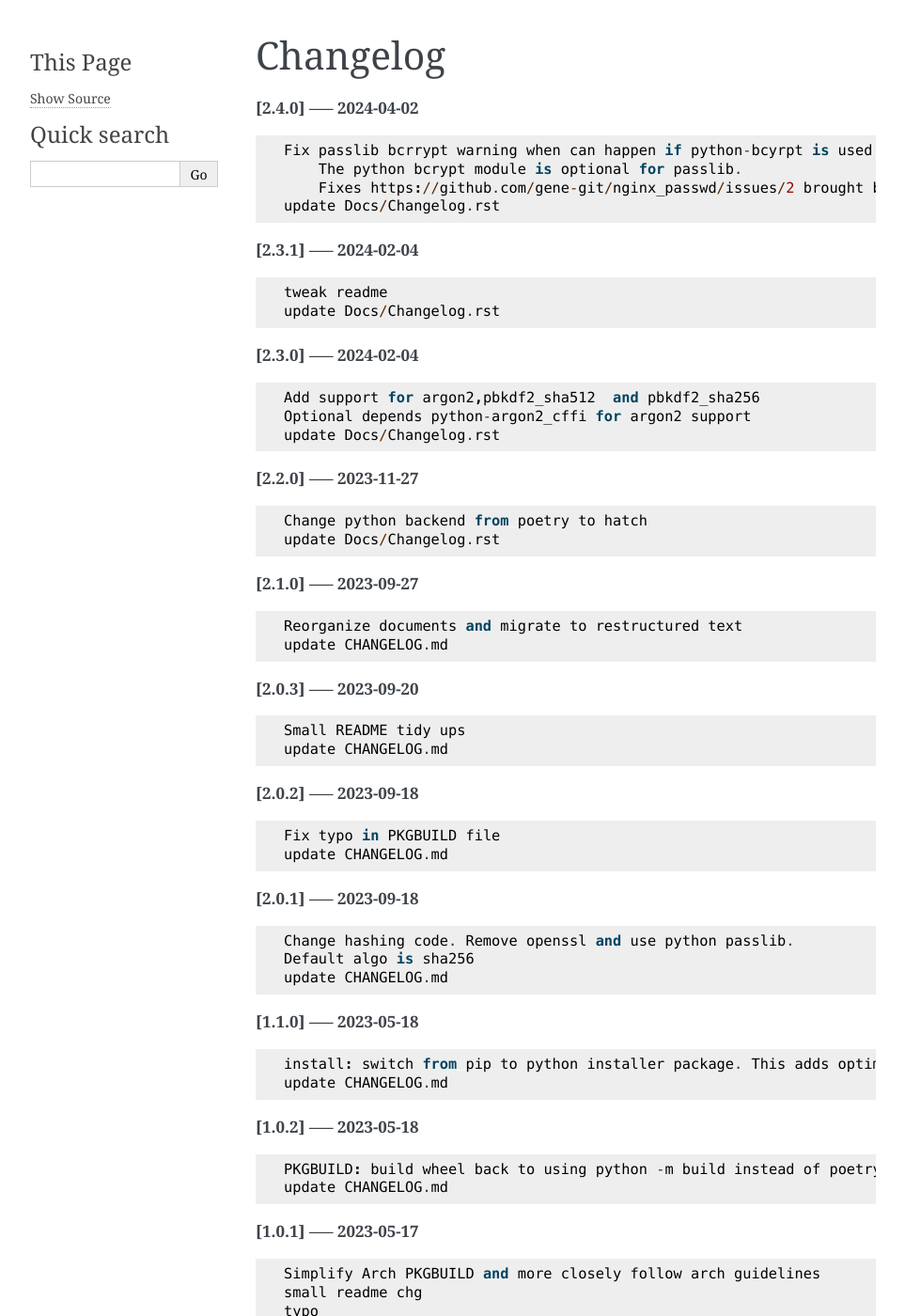
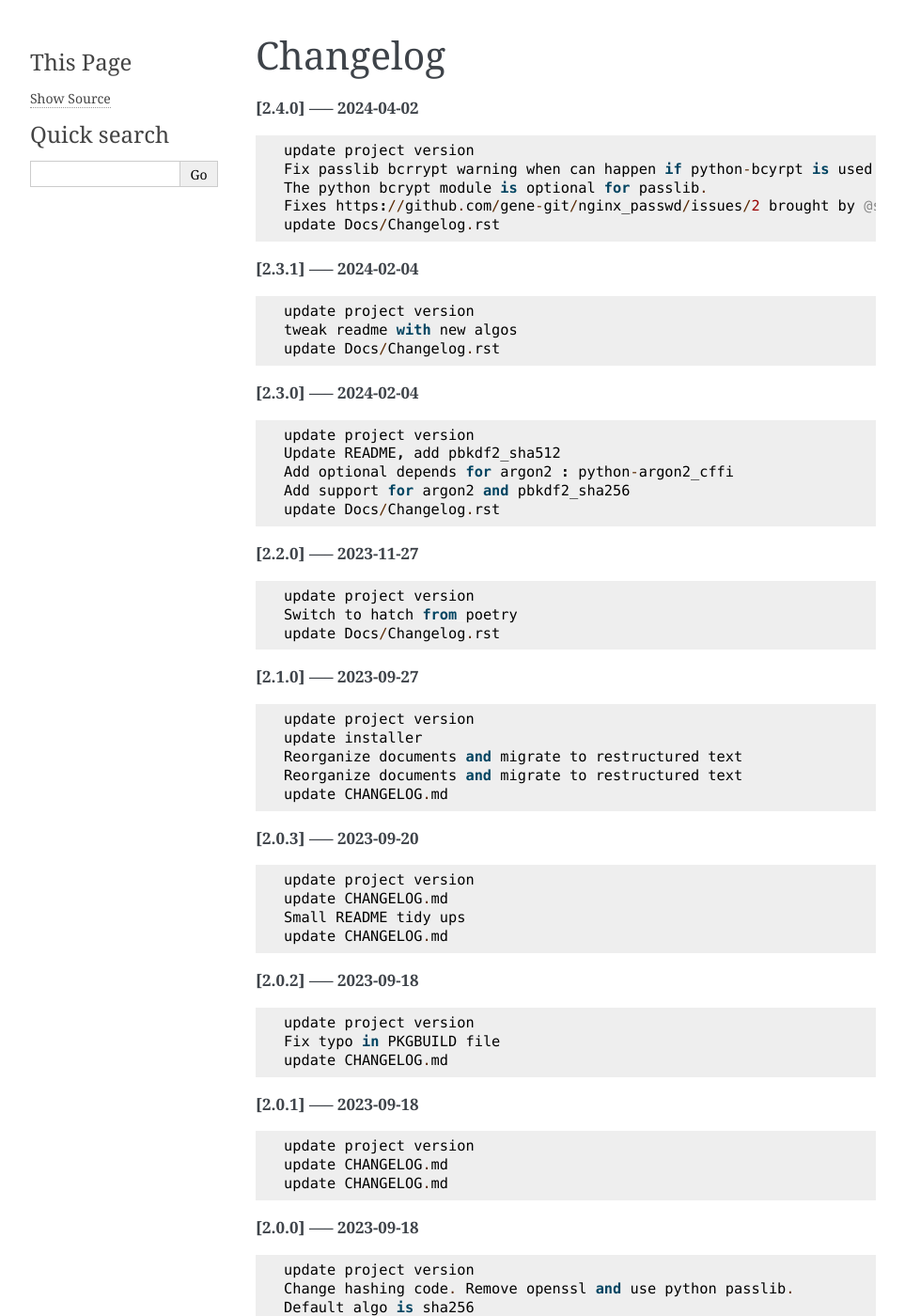
Before and after one commit to gene-git/nginx_passwd, a Sphinx documentation site: the page built from Docs/Changelog.rst, in a window 1280 px wide and 1400 px high. Shown: the whole window at 94% size, without its empty margins (148-1111 px from the left). Built offline with Sphinx 7.4.7, drawn with Linux system fonts in a browser that asks for light colours; pages that are not in the unit, such as notebooks, are missing from menus; some of the changed text lies outside the part shown.

Commit message:
tweak readme

```diff
--- a/Docs/Changelog.rst
+++ b/Docs/Changelog.rst
@@ -3,51 +3,70 @@
 
 **[2.4.0] ----- 2024-04-02** ::
 
+	    update project version
 	    Fix passlib bcrrypt warning when can happen if python-bcyrpt is used.
-	        The python bcrypt module is optional for passlib.
-	        Fixes https://github.com/gene-git/nginx_passwd/issues/2 brought by @solsticedhiver
+	    The python bcrypt module is optional for passlib.
+	    Fixes https://github.com/gene-git/nginx_passwd/issues/2 brought by @solsticedhiver
 	    update Docs/Changelog.rst
 
 
 **[2.3.1] ----- 2024-02-04** ::
 
-	    tweak readme
+	    update project version
+	    tweak readme with new algos
 	    update Docs/Changelog.rst
 
 
 **[2.3.0] ----- 2024-02-04** ::
 
-	    Add support for argon2,pbkdf2_sha512  and pbkdf2_sha256
-	    Optional depends python-argon2_cffi for argon2 support
+	    update project version
+	    Update README, add pbkdf2_sha512
+	    Add optional depends for argon2 : python-argon2_cffi
+	    Add support for argon2 and pbkdf2_sha256
 	    update Docs/Changelog.rst
 
 
 **[2.2.0] ----- 2023-11-27** ::
 
-	    Change python backend from poetry to hatch
+	    update project version
+	    Switch to hatch from poetry
 	    update Docs/Changelog.rst
 
 
 **[2.1.0] ----- 2023-09-27** ::
 
+	    update project version
+	    update installer
+	    Reorganize documents and migrate to restructured text
 	    Reorganize documents and migrate to restructured text
 	    update CHANGELOG.md
 
 
 **[2.0.3] ----- 2023-09-20** ::
 
+	    update project version
+	    update CHANGELOG.md
 	    Small README tidy ups
 	    update CHANGELOG.md
 
 
 **[2.0.2] ----- 2023-09-18** ::
 
+	    update project version
 	    Fix typo in PKGBUILD file
 	    update CHANGELOG.md
 
 
 **[2.0.1] ----- 2023-09-18** ::
 
+	    update project version
+	    update CHANGELOG.md
+	    update CHANGELOG.md
+
+
+**[2.0.0] ----- 2023-09-18** ::
+
+	    update project version
 	    Change hashing code. Remove openssl and use python passlib.
 	    Default algo is sha256
 	    update CHANGELOG.md
@@ -55,31 +74,43 @@
 
 **[1.1.0] ----- 2023-05-18** ::
 
+	    update project version
 	    install: switch from pip to python installer package. This adds optimized bytecode
 	    update CHANGELOG.md
 
 
 **[1.0.2] ----- 2023-05-18** ::
 
+	    update project version
 	    PKGBUILD: build wheel back to using python -m build instead of poetry
 	    update CHANGELOG.md
 
 
 **[1.0.1] ----- 2023-05-17** ::
 
+	    update project version
 	    Simplify Arch PKGBUILD and more closely follow arch guidelines
 	    small readme chg
-	    typo
+	    type
 	    tweak readme
 	    update CHANGELOG.md
 
 
 **[1.0.0] ----- 2023-04-17** ::
 
+	    update project version
 	    Add --verify to check password
+	    typo in PKGBUILD
 	    update CHANGELOG.md
 
 
 **[0.9.0] ----- 2023-04-17** ::
 
-	    Initial Commit
+	    update project version
+	    Add verify
+	    Fix -p to actually work
+
+
+**[0.1.0] ----- 2023-04-17** ::
+
+	    initial commit
```
Also changed, not shown: README.rst (+5 -6 lines), 1 other file.
